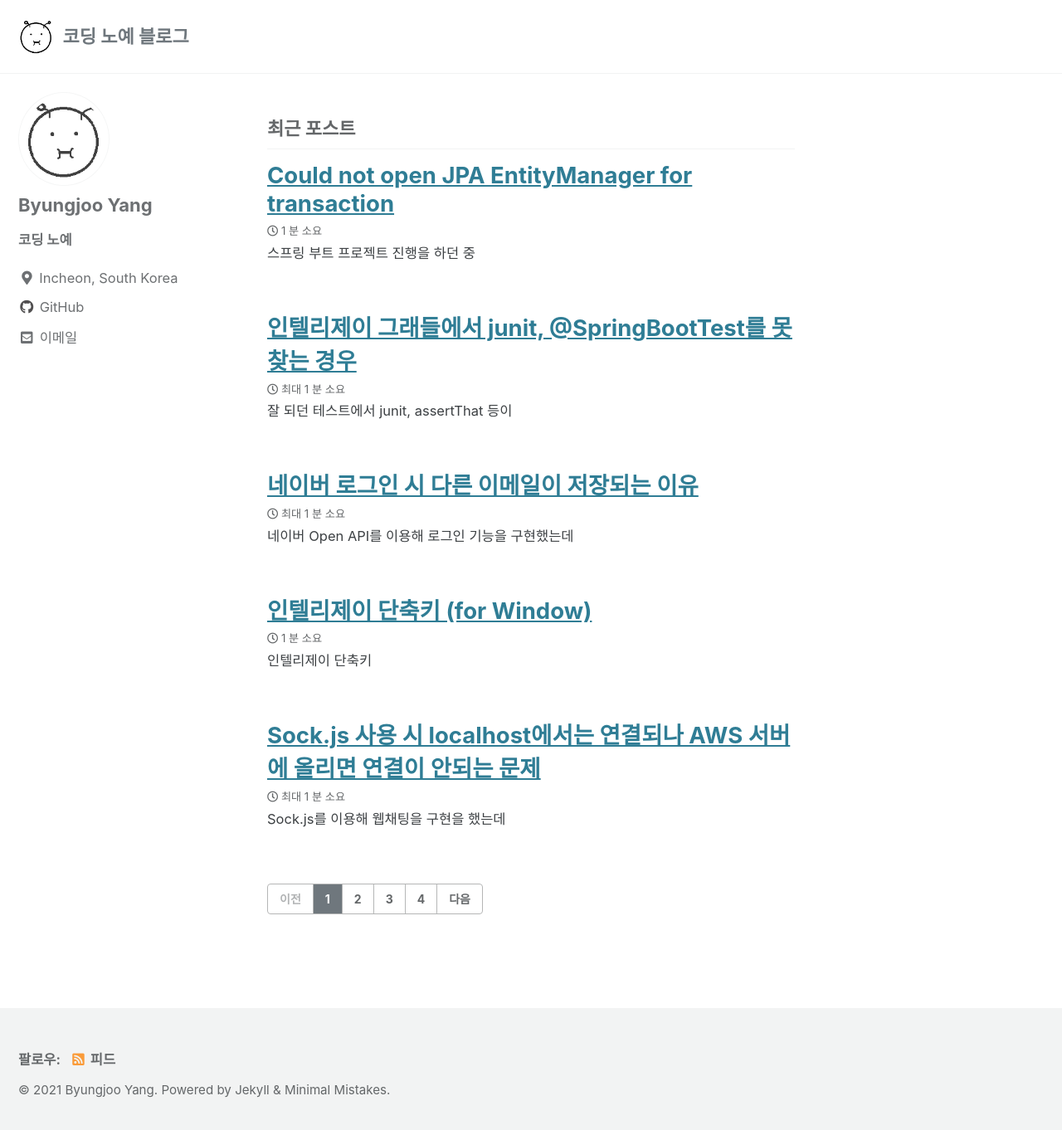
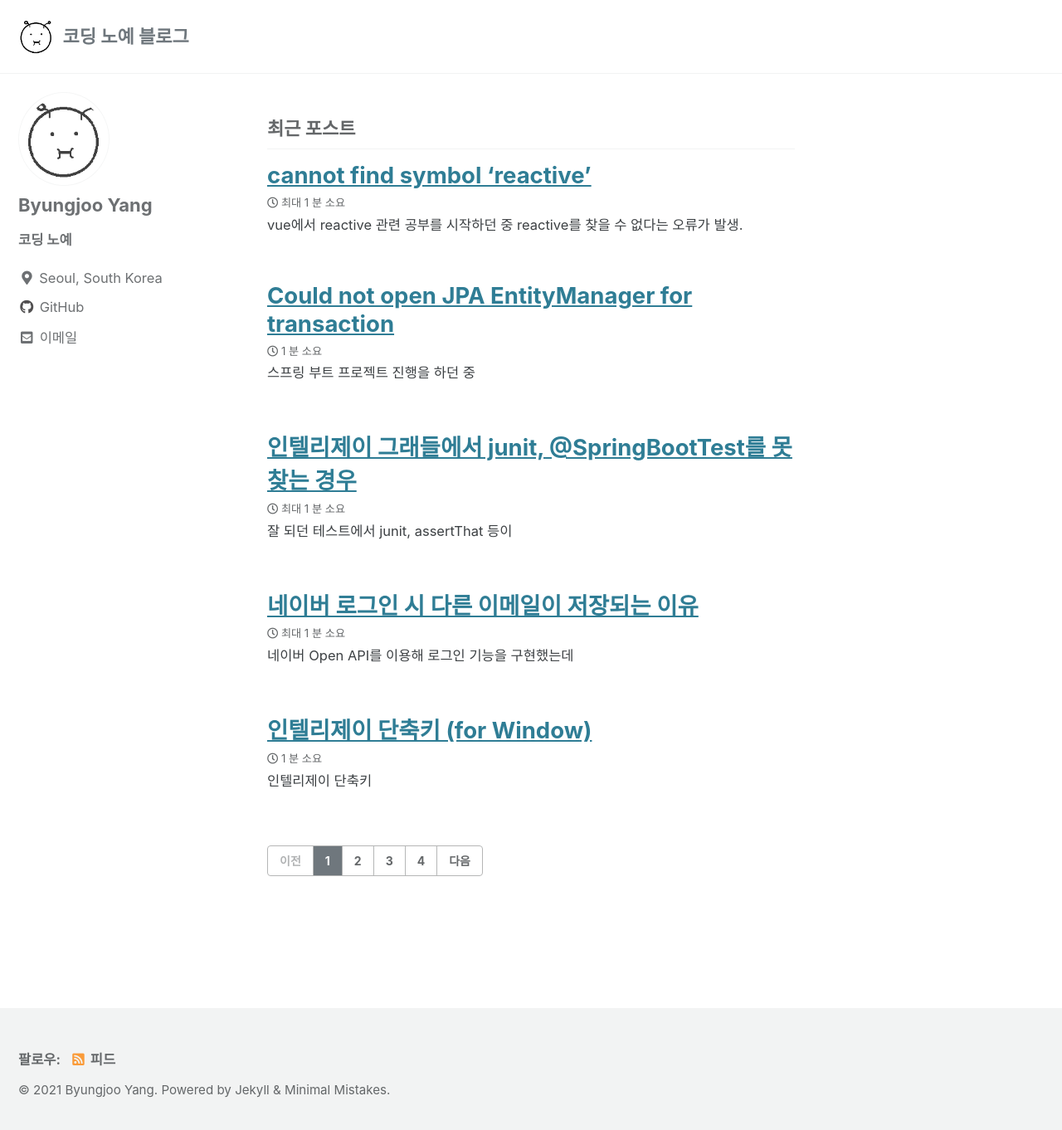
Before and after one commit to ByungjooYang/byungjooyang.github.io, a Jekyll site: the page built from index.html, in a window 1280 px wide and 1370 px high. Shown: the top 1362 px of the window at 83% size. Built offline with Jekyll 4.4.1, drawn with Linux system fonts in a browser that asks for light colours; cached includes are drawn as plain includes; the list of posts is cut into pages by our own code.

Commit message:
add post

````diff
--- a/_config.yml
+++ b/_config.yml
@@ -96,7 +96,7 @@ author:
   name             : "Byungjoo Yang"
   avatar           : "/assets/img/gream.png"
   bio              : "**코딩 노예**"
-  location         : "Incheon, South Korea"
+  location         : "Seoul, South Korea"
   email            : "byungjoo104@gmail.com"
   links:
     - label: "byungjoo104@mgmail.com"
--- /dev/null
+++ b/_posts/2021-10-22-vue_version.md
@@ -0,0 +1,37 @@
+---
+title:  "cannot find symbol 'reactive'"
+header:
+  teaser:
+categories:
+  -
+tags:
+  -
+---
+
+vue에서 reactive 관련 공부를 시작하던 중 reactive를 찾을 수 없다는 오류가 발생.
+
+강제를 import를 시켜도 vue에서 reactive를 찾을 수 없다는 오류가 계속해서 발생.
+
+```javascript
+import { reactive } from 'vue';
+```
+
+->
+
+```ruby
+"export 'createApp' was not found in 'vue'
+```
+
+결론부터 말하자면 뷰 버전의 문제였다.
+
+vue 3 버전부터 reactive가 지원이 된다.
+
+package.json에서 확인 가능하며 "vue --version" 명령어는 vue cli 버전을 말하는 것이었다.
+
+그래서 vue 4버전인줄 알고 있었으나 2버전이었고
+
+vue 3버전으로 설치하니 정상 작동 확인이 되었다.
+
+```ruby
+npm install --save vue@3
+```
````
